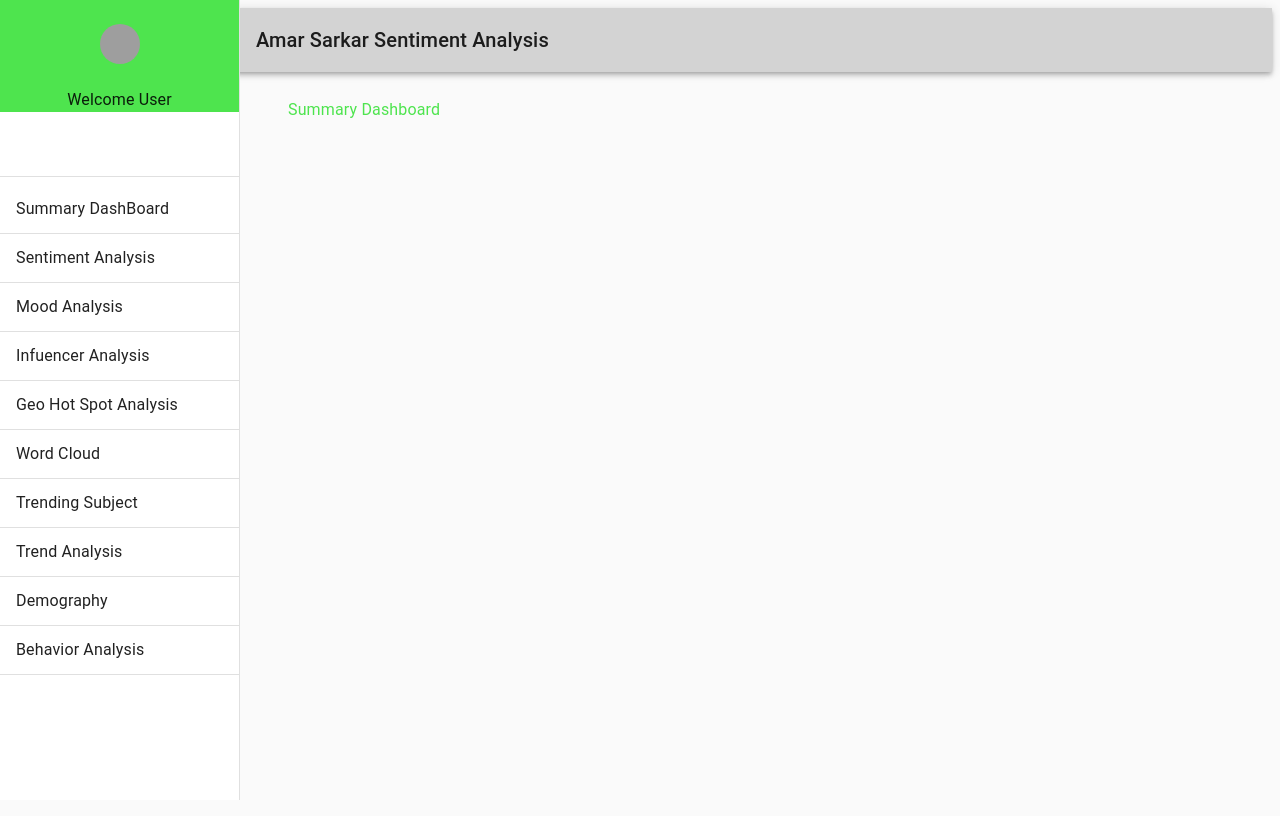
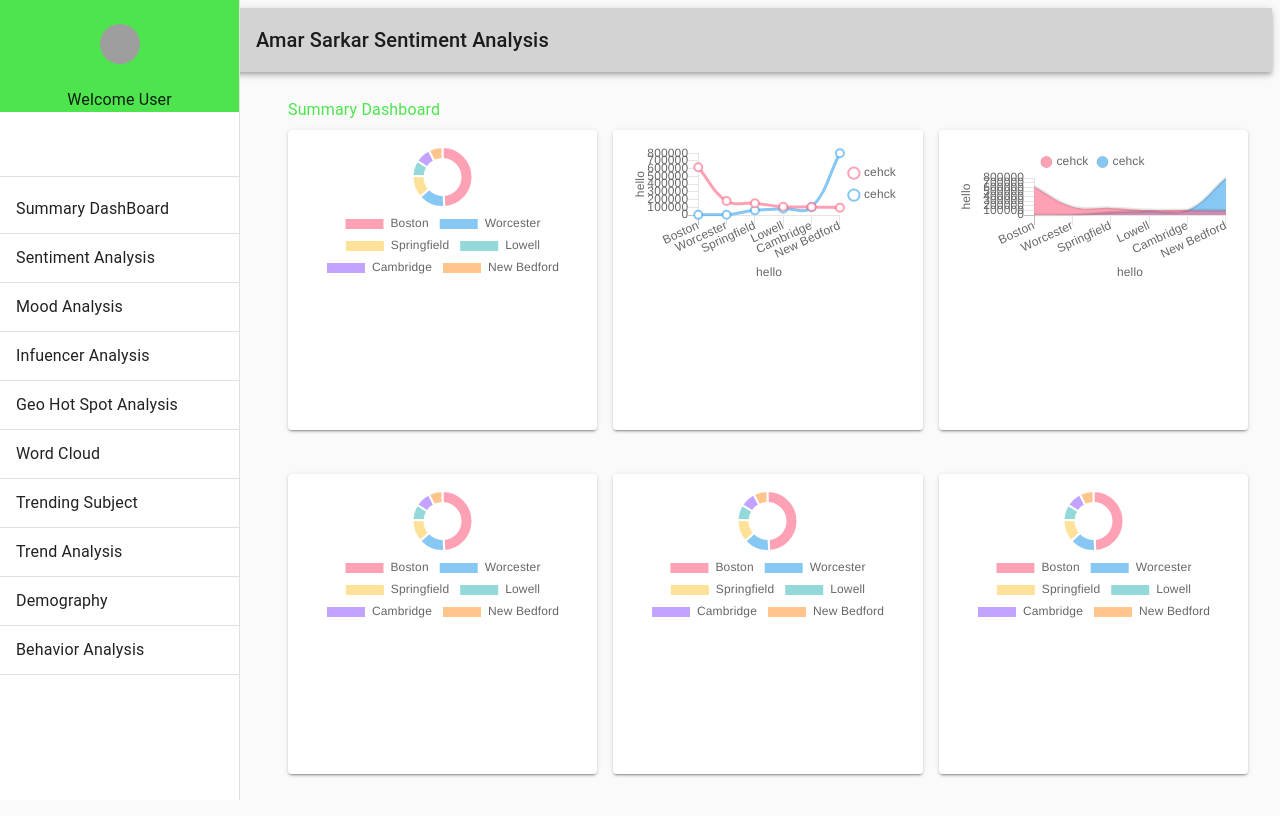
Before and after one commit to manjunathvustepalli/SentimentAnalysis, a React (Create React App) app: page / in a window 1280 px wide. Shown: the top 816 px of the page. Built offline with nearby package versions, Linux system fonts and the light colour scheme; grey boxes are pictures that could not be loaded.

Commit message:
stack and line chart completed

```diff
--- a/package.json
+++ b/package.json
@@ -8,7 +8,9 @@
     "@testing-library/jest-dom": "^4.2.4",
     "@testing-library/react": "^9.5.0",
     "@testing-library/user-event": "^7.2.1",
+    "chart.js": "^2.9.3",
     "react": "^16.13.1",
+    "react-chartjs-2": "^2.10.0",
     "react-dom": "^16.13.1",
     "react-scripts": "3.4.1"
   },
--- a/src/doughgraph.js
+++ b/src/doughgraph.js
@@ -1,9 +1,60 @@
 import React, { Component } from 'react'
+import { Doughnut } from 'react-chartjs-2';
+import { BottomNavigation } from '@material-ui/core';
+let data=[10,20,30,40]
+export default class doughgraph extends Component {
+    constructor(props) {
+        super(props)
 
-export default class doughgraph extends Component {
+        this.state = {
+
+                chartData:{
+                  labels: ['Boston', 'Worcester', 'Springfield', 'Lowell', 'Cambridge', 'New Bedford'],
+                  datasets:[
+                    {
+                      label:'Population',
+                      data:[
+                        617594,
+                        181045,
+                        153060,
+                        106519,
+                        105162,
+                        95072
+                      ],
+                      backgroundColor:[
+                        'rgba(255, 99, 132, 0.6)',
+                        'rgba(54, 162, 235, 0.6)',
+                        'rgba(255, 206, 86, 0.6)',
+                        'rgba(75, 192, 192, 0.6)',
+                        'rgba(153, 102, 255, 0.6)',
+                        'rgba(255, 159, 64, 0.6)',
+                        'rgba(255, 99, 132, 0.6)'
+                      ]
+                    },
+
+                  ],
+
+                },
+                Option:{
+                //     datalabels:{
+                //         color: '#fff',
+                //   }
+                cutoutPercentage:60,
+
+                legend:{position:'bottom'}
+
+            }
+        }
+
+
+    }
     render() {
+
+
         return (
             <div>
+
+                <Doughnut data={this.state.chartData}  options={this.state.Option} />
 
             </div>
         )
--- a/src/drawer.js
+++ b/src/drawer.js
@@ -14,8 +14,10 @@ import InboxIcon from "@material-ui/icons/MoveToInbox";
 import MailIcon from "@material-ui/icons/Mail";
 import Avatar from "@material-ui/core/Avatar";
 import { deepOrange } from "@material-ui/core/colors";
-import {Grid,Box} from "@material-ui/core";
-
+import { Grid, Box, Card, CardContent } from "@material-ui/core";
+import Doughgraph from "./doughgraph";
+import Linechart from './linechart'
+import Stackchart from './stackedchart'
 const drawerWidth = 240;
 
 const useStyles = makeStyles((theme) => ({
@@ -25,7 +27,7 @@ const useStyles = makeStyles((theme) => ({
   appBar: {
     width: `calc(100% - ${drawerWidth}px)`,
     marginLeft: drawerWidth,
-backgroundColor:"#D3D3D3"
+    backgroundColor: "#D3D3D3",
   },
   drawer: {
     width: drawerWidth,
@@ -46,6 +48,9 @@ backgroundColor:"#D3D3D3"
     "& > *": {
       margin: theme.spacing(1),
     },
+  },
+  cardheight:{
+      minHeight:300,
   },
   orange: {
     color: theme.palette.getContrastText(deepOrange[500]),
@@ -74,13 +79,18 @@ export default function PermanentDrawerLeft() {
         }}
         anchor="left"
       >
-        <Grid container direction="column" justify="center" alignItems="center" style={{backgroundColor:"#4ee44e"	}}>
-            <Box m={2} p={1}>
-
-          <Grid item>
-            <Avatar src="/broken-image.jpg" />
-          </Grid>
-            </Box>
+        <Grid
+          container
+          direction="column"
+          justify="center"
+          alignItems="center"
+          style={{ backgroundColor: "#4ee44e" }}
+        >
+          <Box m={2} p={1}>
+            <Grid item>
+              <Avatar src="/broken-image.jpg" />
+            </Grid>
+          </Box>
           <Grid item>
             <Typography>Welcome User</Typography>
           </Grid>
@@ -114,38 +124,63 @@ export default function PermanentDrawerLeft() {
       </Drawer>
       <main className={classes.content}>
         <div className={classes.toolbar} />
-      <Typography variant="subtitle1" gutterBottom style={{color:"#4ee44e"}}>
+        <Typography
+          variant="subtitle1"
+          gutterBottom
+          style={{ color: "#4ee44e" }}
+        >
           Summary Dashboard
-      </Typography>
-        {/* <Typography paragraph>
-          Lorem ipsum dolor sit amet, consectetur adipiscing elit, sed do
-          eiusmod tempor incididunt ut labore et dolore magna aliqua. Rhoncus
-          dolor purus non enim praesent elementum facilisis leo vel. Risus at
-          ultrices mi tempus imperdiet. Semper risus in hendrerit gravida rutrum
-          quisque non tellus. Convallis convallis tellus id interdum velit
-          laoreet id donec ultrices. Odio morbi quis commodo odio aenean sed
-          adipiscing. Amet nisl suscipit adipiscing bibendum est ultricies
-          integer quis. Cursus euismod quis viverra nibh cras. Metus vulputate
-          eu scelerisque felis imperdiet proin fermentum leo. Mauris commodo
-          quis imperdiet massa tincidunt. Cras tincidunt lobortis feugiat
-          vivamus at augue. At augue eget arcu dictum varius duis at consectetur
-          lorem. Velit sed ullamcorper morbi tincidunt. Lorem donec massa sapien
-          faucibus et molestie ac.
         </Typography>
-        <Typography paragraph>
-          Consequat mauris nunc congue nisi vitae suscipit. Fringilla est
-          ullamcorper eget nulla facilisi etiam dignissim diam. Pulvinar
-          elementum integer enim neque volutpat ac tincidunt. Ornare suspendisse
-          sed nisi lacus sed viverra tellus. Purus sit amet volutpat consequat
-          mauris. Elementum eu facilisis sed odio morbi. Euismod lacinia at quis
-          risus sed vulputate odio. Morbi tincidunt ornare massa eget egestas
-          purus viverra accumsan in. In hendrerit gravida rutrum quisque non
-          tellus orci ac. Pellentesque nec nam aliquam sem et tortor. Habitant
-          morbi tristique senectus et. Adipiscing elit duis tristique
-          sollicitudin nibh sit. Ornare aenean euismod elementum nisi quis
-          eleifend. Commodo viverra maecenas accumsan lacus vel facilisis. Nulla
-          posuere sollicitudin aliquam ultrices sagittis orci a.
-        </Typography> */}
+            <Box height="50%" width={1}>
+        <Grid container direction="row" spacing={2} justify="flex-start">
+
+          <Grid item xs={12} md={4}>
+            <Card elevation={2} className={classes.cardheight} >
+              <CardContent>
+                <Doughgraph />
+              </CardContent>
+            </Card>
+          </Grid>
+          <Grid item xs={12} md={4}>
+            <Card elevation={2} className={classes.cardheight}>
+              <CardContent>
+                <Linechart/>
+              </CardContent>
+            </Card>
+          </Grid>
+          <Grid item xs={12} md={4}>
+            <Card elevation={2} className={classes.cardheight}>
+              <CardContent>
+                <Stackchart />
+              </CardContent>
+            </Card>
+          </Grid>
+        </Grid>
+            </Box>
+            <Box height="50%" width={1}>
+        <Grid container direction="row" spacing={2} justify="flex-start">
+          <Grid item xs={12} md={4}>
+            <Card elevation={2} className={classes.cardheight}>
+              <CardContent>
+                <Doughgraph />
+              </CardContent>
+            </Card>
+          </Grid>
+          <Grid item xs={12} md={4}>
+            <Card elevation={2} className={classes.cardheight}>
+              <CardContent>
+                <Doughgraph />
+              </CardContent>
+            </Card>
+          </Grid>
+          <Grid item xs={12} md={4}>
+            <Card elevation={2} className={classes.cardheight}>
+              <CardContent>
+                <Doughgraph />
+              </CardContent>
+            </Card>
+          </Grid>
+        </Grid></Box>
       </main>
     </div>
   );
--- /dev/null
+++ b/src/linechart.js
@@ -0,0 +1,94 @@
+import React, { Component } from "react";
+import { Line } from "react-chartjs-2";
+export default class linechart extends Component {
+  constructor(props) {
+    super(props);
+
+    this.state = {
+      chartData: {
+        labels: [
+          "Boston",
+          "Worcester",
+          "Springfield",
+          "Lowell",
+          "Cambridge",
+          "New Bedford",
+        ],
+        datasets: [
+          {
+            label: "Population",
+            data: [617594, 181045, 153060, 106519, 105162, 95072],
+            label: "cehck",
+            borderColor: "rgba(255, 99, 132, 0.6)",
+            fill: "true",
+            backgroundColor: "rgba(255, 99, 132, 0.6)",
+            pointBackgroundColor: "white",
+            pointRadius:4,
+            pointBorderWidth:2
+
+          },
+          {
+            label: "Population",
+            data: [2000, 4000, 60000, 80000, 100000, 800000],
+            label: "cehck",
+            borderColor: "rgba(54, 162, 235, 0.6)",
+            fill: "true",
+            backgroundColor: "rgba(54, 162, 235, 0.6)",
+            pointBackgroundColor: "white",
+            pointRadius:4,
+            pointBorderWidth:2
+
+          },
+        ],
+      },
+      Option: {
+        scales: {
+          xAxes: [
+            {
+               scaleLabel:{
+                   display:true,
+                   labelString:"hello"
+               },
+              gridLines: {
+                drawOnChartArea: false,
+              },
+            },
+          ],
+          yAxes: [
+            {
+              //labelOffset: 20,
+              scaleLabel:{
+                display:true,
+                labelString:"hello"
+            },
+              DrawTicks:false,
+              gridLines: {
+                drawOnChartArea: false,
+              },
+            //   ticks: {
+            //     beginAtZero: true,
+            //     display: true,
+            //     padding: 20,
+            //   },
+            },
+          ],
+        },
+        legend: {
+            labels: {
+            usePointStyle: true,
+            pointBackgroundColor:"rgba(54, 162, 235, 0.6)",
+
+            boxWidth:8,
+          },
+          display: true,position: "right" },
+      },
+    };
+  }
+  render() {
+    return (
+      <div>
+        <Line data={this.state.chartData} options={this.state.Option} />
+      </div>
+    );
+  }
+}
--- /dev/null
+++ b/src/stackedchart.js
@@ -0,0 +1,101 @@
+import React, { Component } from "react";
+import { Line } from "react-chartjs-2";
+export default class stackchart extends Component {
+  constructor(props) {
+    super(props);
+
+    this.state = {
+      chartData: {
+        labels: [
+          "Boston",
+          "Worcester",
+          "Springfield",
+          "Lowell",
+          "Cambridge",
+          "New Bedford",
+        ],
+        datasets: [
+          {
+            label: "Population",
+            data: [617594, 181045, 153060, 106519, 105162, 95072],
+            label: "cehck",
+            // borderColor: "white",
+            // fill: "true",
+            backgroundColor: "rgba(255, 99, 132, 0.6)",
+            pointBackgroundColor: "rgba(255, 99, 132, 0.6)",
+            // pointRadius:4,
+            // pointBorderWidth:2
+
+          },
+          {
+            label: "Population",
+            data: [2000, 4000, 60000, 80000, 100000, 800000],
+            label: "cehck",
+            backgroundColor:"rgba(54, 162, 235, 0.6)",
+            // borderColor: "white",
+            // fill: "true",
+            // backgroundColor: "rgba(54, 162, 235, 0.6)",
+            pointBackgroundColor: "rgba(54, 162, 235, 0.6)",
+            // pointRadius:4,
+            // pointBorderWidth:2
+
+          },
+        ],
+      },
+      Option: {
+        elements: {
+            point:{
+                radius: 0
+            }
+        },
+        scales: {
+          xAxes: [
+            {
+               scaleLabel:{
+                   display:true,
+                   labelString:"hello"
+               },
+              gridLines: {
+                drawOnChartArea: false,
+              },
+            },
+          ],
+          yAxes: [
+            {
+                // stacked: true,
+              //labelOffset: 20,
+              scaleLabel:{
+                display:true,
+                labelString:"hello"
+            },
+              DrawTicks:false,
+              gridLines: {
+                drawOnChartArea: false,
+              },
+            //   ticks: {
+            //     beginAtZero: true,
+            //     display: true,
+            //     padding: 20,
+            //   },
+            },
+          ],
+        },
+        legend: {
+            labels: {
+            usePointStyle: true,
+            pointBackgroundColor:"rgba(54, 162, 235, 0.6)",
+
+            boxWidth:8,
+          },
+          display: true,position: "top" },
+      },
+    };
+  }
+  render() {
+    return (
+      <div>
+        <Line data={this.state.chartData} options={this.state.Option} />
+      </div>
+    );
+  }
+}
```
Also changed, not shown: 1 other file (tests, documents, lock files or other folders).
